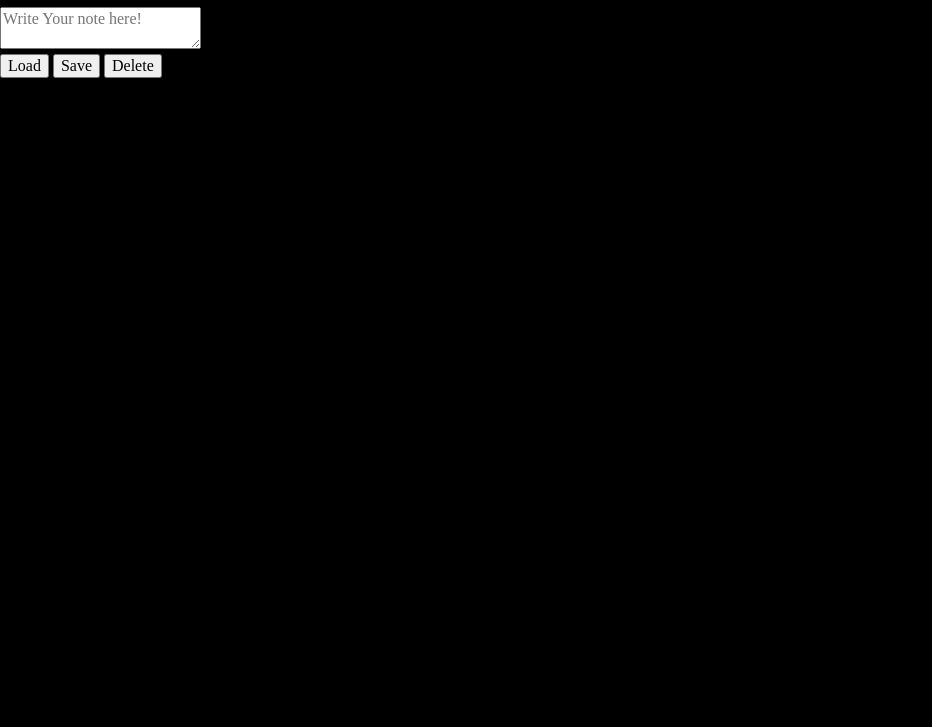
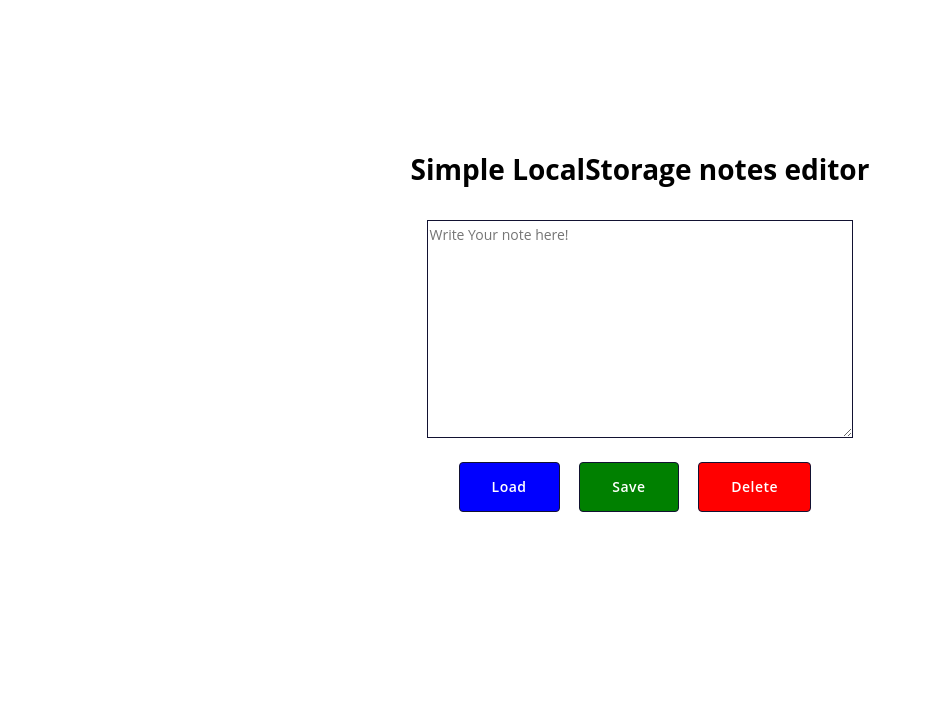
Before and after one commit to jaisho/texteditor, a website: page src/content/index.html in a window 1280 px wide. Shown: the part 73-800 px from the top of the page, without its empty margins (0-932 px from the left). Drawn offline with nearby package versions, Linux system fonts and the light colour scheme; files that its build step writes are made by us from their sources.

Commit message:
feat: added styling

```diff
--- a/src/scss/main.scss
+++ b/src/scss/main.scss
@@ -11,6 +11,59 @@ html {
 }
 
 body {
-  color: $yellow;
-  background: $violet;
+  align-items: center;
+  display: flex;
+  font-family: 'Open Sans', sans-serif;
+  font-size: 14px;
+  font-style: normal;
+  min-height: 100vh;
+  justify-content: center;
+  width: 100vw;
 }
+
+.editor {
+  margin: 16px;
+
+  &__textArea {
+    background: white;
+    border: 1px solid #121232;
+    color: black;
+    font-weight: normal;
+    height: 100%;
+    line-height: 24px;
+    width: 100%;
+  }
+
+  &__button {
+    border: 1px solid #121232;
+    border-radius: 4px;
+    color: white;
+    font-weight: 600;
+    letter-spacing: 0.5px;
+    line-height: 16px;
+    margin: 8px;
+    padding: 16px 32px;
+
+    &--save {
+      background: green;
+    }
+
+    &--delete {
+      background: red;
+    }
+
+    &--load {
+      background: blue;
+      margin-left: 48px;
+    }
+  }
+
+  &__wrapper {
+    border-radius: 10px;
+    height: 250px;
+    overflow: hidden;
+    padding: 1rem;
+    position: relative;
+    z-index: 0;
+  }
+}
```
